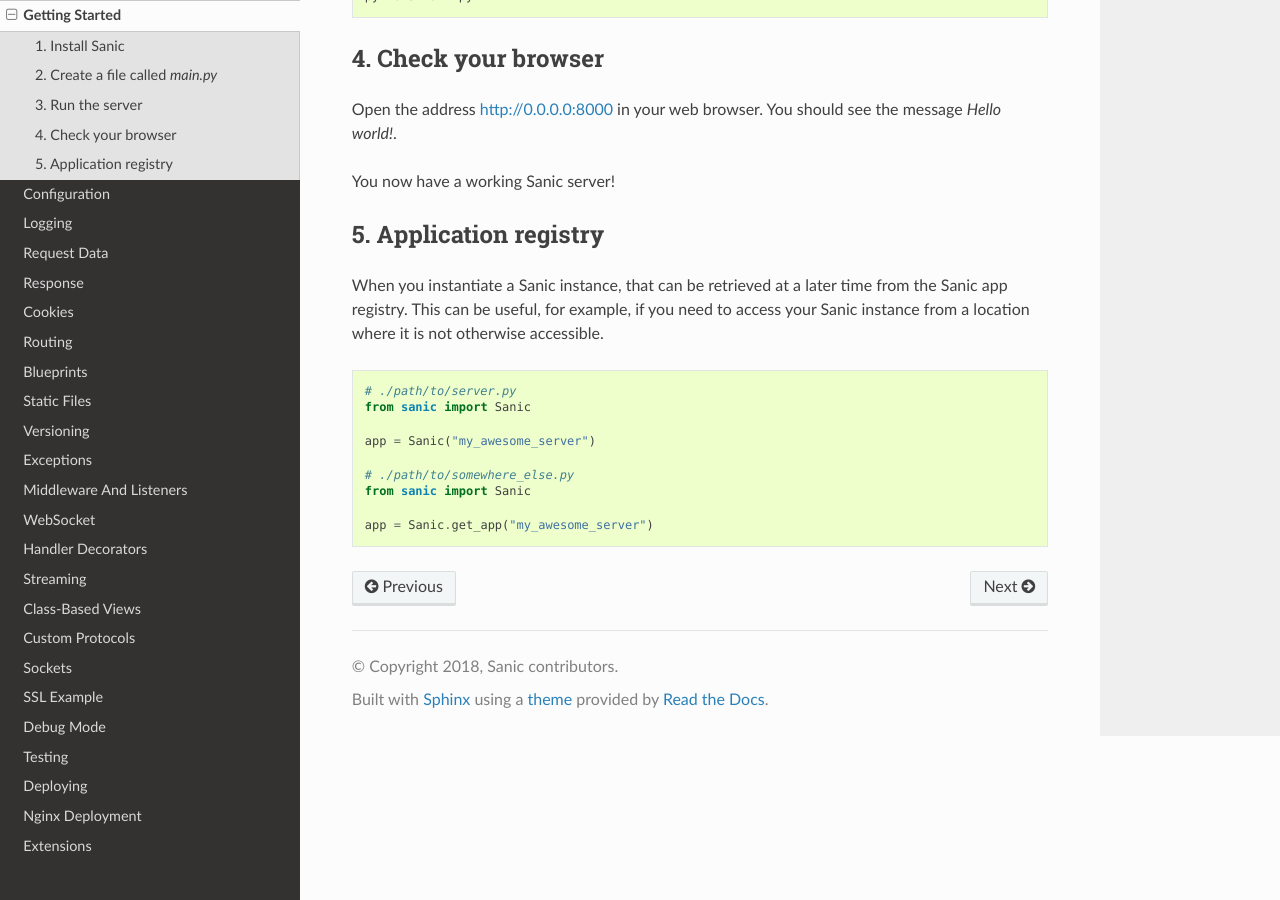
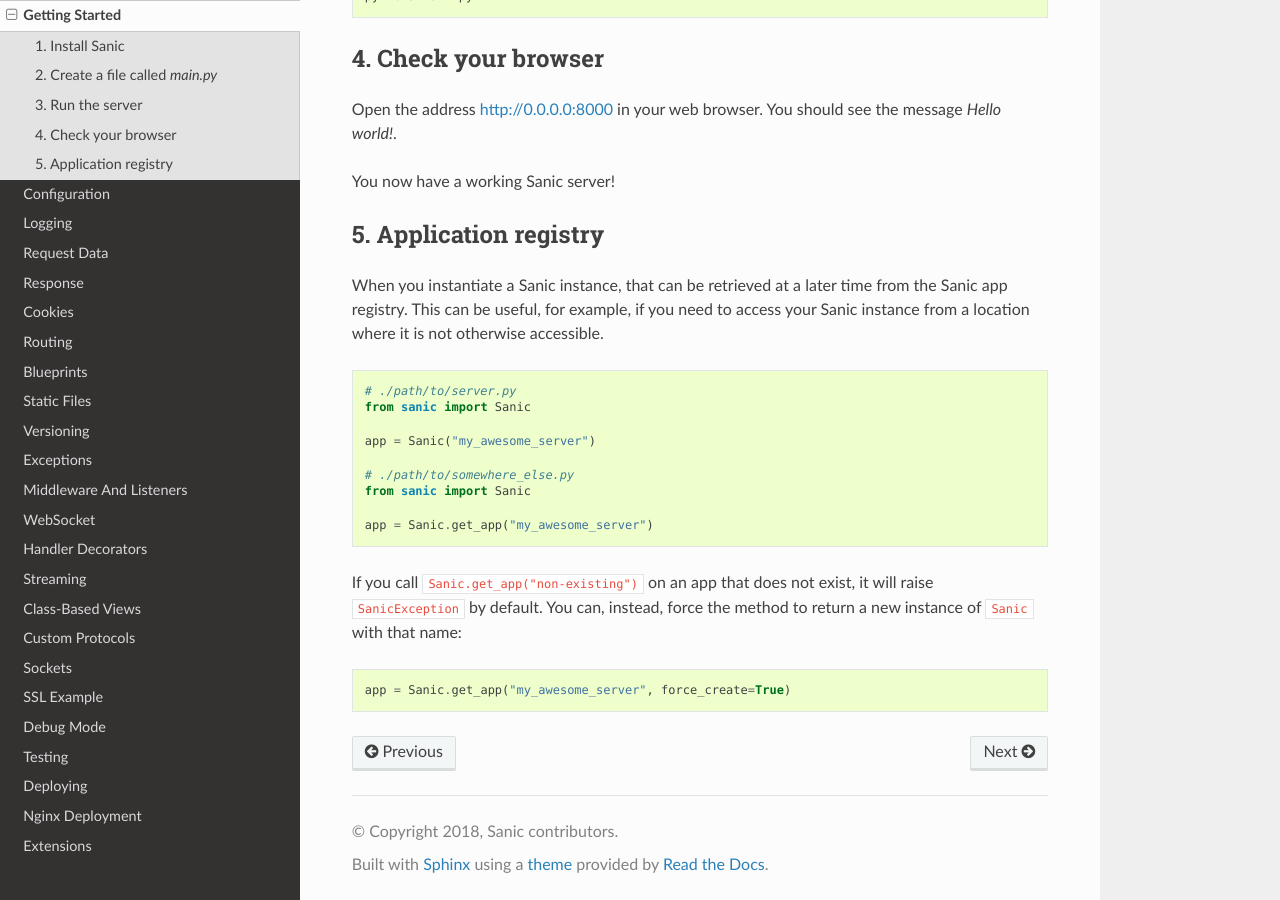
Before and after one commit to sanic-org/sanic, a Sphinx documentation site: the page built from docs/sanic/getting_started.rst, in a window 1280 px wide and 900 px high, scrolled down 1095 px. Built offline with Sphinx 7.4.7 and the Read the Docs theme 2.0.0, drawn with Linux system fonts in a browser that asks for light colours.

Commit message:
Add force_commit to docs

```diff
--- a/docs/sanic/getting_started.rst
+++ b/docs/sanic/getting_started.rst
@@ -77,3 +77,9 @@
     from sanic import Sanic
 
     app = Sanic.get_app("my_awesome_server")
+
+If you call ``Sanic.get_app("non-existing")`` on an app that does not exist, it will raise ``SanicException`` by default. You can, instead, force the method to return a new instance of ``Sanic`` with that name:
+
+.. code-block:: python
+
+    app = Sanic.get_app("my_awesome_server", force_create=True)
```
